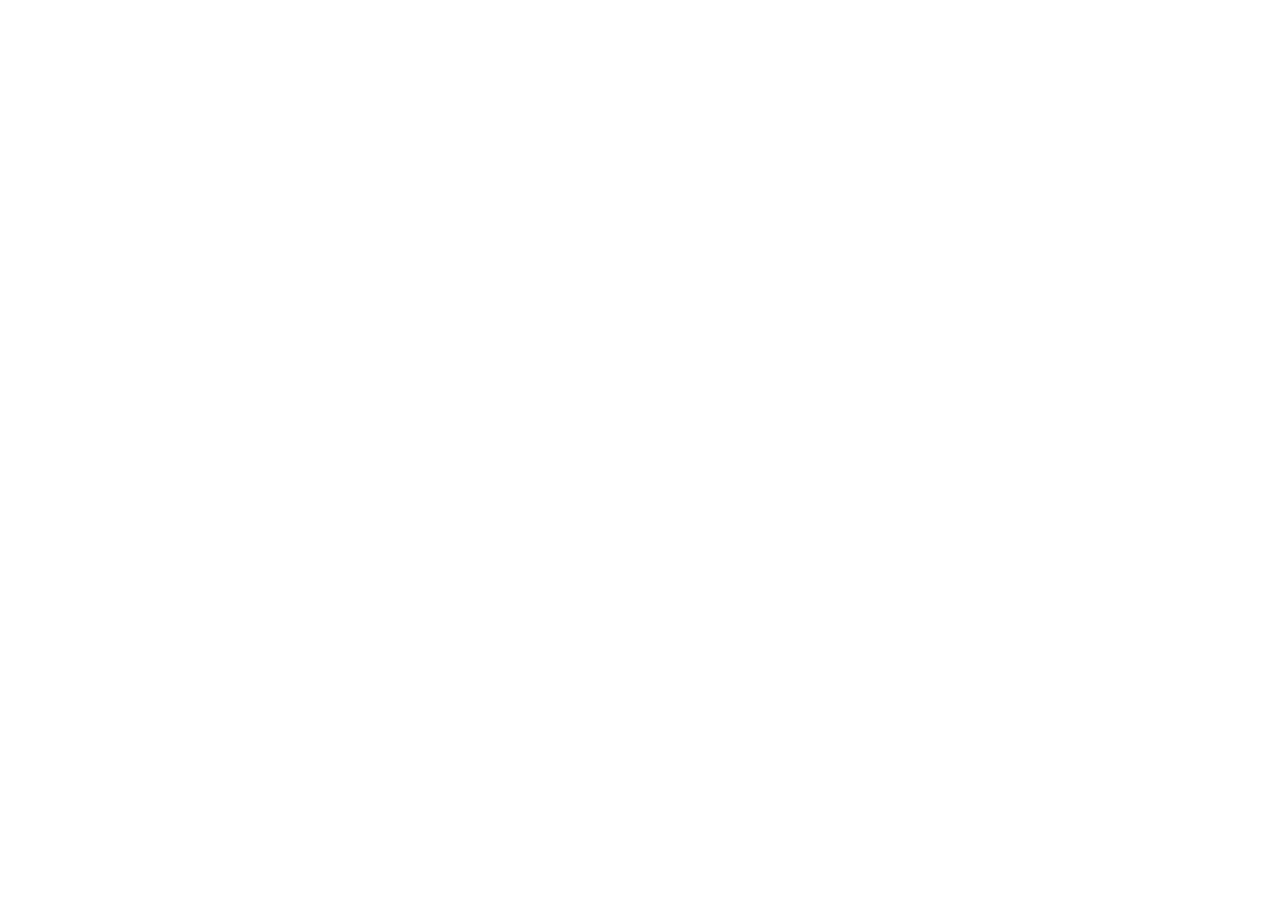
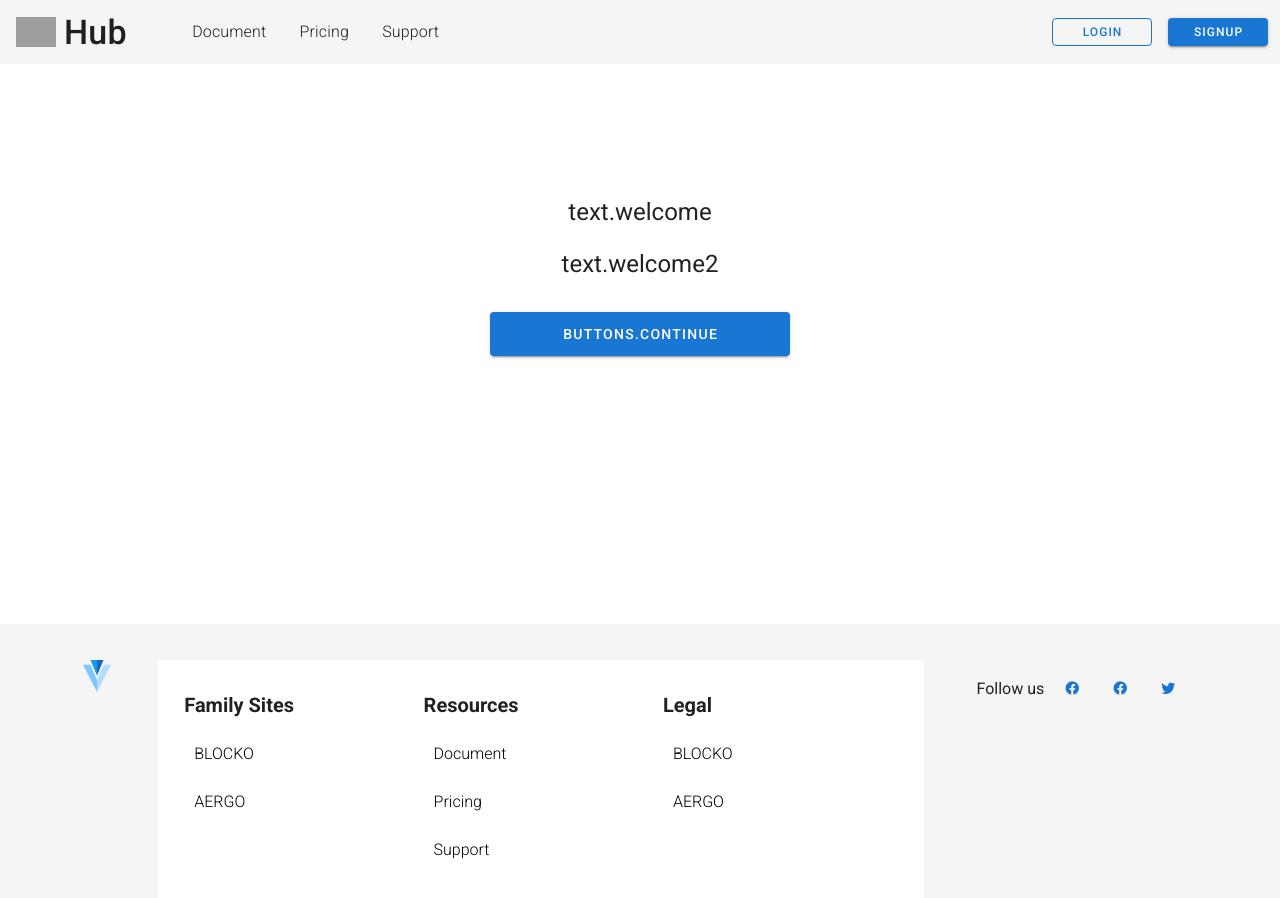
Before and after one commit to everjs78/vuejs_setup, a Vue app: page /welcome in a window 1280 px wide. Shown: the top 898 px of the page. Before the commit the page ends 800 px from the top, so only its background shows below. Built offline with nearby package versions, Linux system fonts and the light colour scheme; grey boxes are pictures that could not be loaded.

Commit message:
[signup] modify to go welcome component after sucessfull signup

```diff
--- a/src/router/index.ts
+++ b/src/router/index.ts
@@ -8,6 +8,7 @@
 import Pricing from '../views/Pricing.vue';
 import Login from '../views/Login.vue';
 import SignUp from '../views/SignUp.vue';
+import Welcome from '../views/Welcome.vue';
 import Projects from '@/views/project/Projects.vue';
 import Activity from '@/views/project/Activity.vue';
 
@@ -47,6 +48,11 @@
         path: 'signup',
         name: 'signup',
         component: SignUp,
+      },
+      {
+        path: 'welcome',
+        name: 'welcome',
+        component: Welcome,
       },
     ],
   },
--- a/src/views/MainFrame.vue
+++ b/src/views/MainFrame.vue
@@ -2,7 +2,7 @@
   <div>
     <Header></Header>
     <v-main>
-      <v-responsive min-height="100vh">
+      <v-responsive min-height="70vh">
         <router-view class="router-view" />
       </v-responsive>
     </v-main>
--- a/src/views/SignUp.vue
+++ b/src/views/SignUp.vue
@@ -1,5 +1,5 @@
 <template>
-  <v-form ref="form" v-model="isValid" lazy-validation @submit.prevent="trySignUp">
+  <v-form ref="form" v-model="valid" lazy-validation @submit.prevent="trySignUp">
     <v-row align="center" justify="center">
       <v-col cols="12" sm="8" md="4">
         <div class="component login d-flex flex-column">
@@ -8,13 +8,13 @@
               <div class="login-form">
                 <!--<Logo :width="346" /> -->
                 <span class="label-text">{{ $t('labels.user_id') }}</span>
+
                 <v-text-field
                   v-model="userId"
-                  autofocus
                   :rules="[rules.required, rules.email]"
                   maxlength="100"
                   outlined
-                  required
+                  height="36px"
                 />
                 <span class="label-text">{{ $t('labels.password') }}</span>
                 <v-text-field
@@ -23,10 +23,10 @@
                   :rules="[rules.required, rules.password]"
                   maxlength="16"
                   outlined
-                  required
+                  height="36px"
                 />
 
-                <v-btn block color="primary" height="40px" type="submit" :disabled="!isValid">
+                <v-btn block color="primary" height="40px" type="submit" :disabled="!valid">
                   {{ $t('buttons.sign_up') }}
                 </v-btn>
                 <v-row justify="center">
@@ -71,7 +71,7 @@
     userId: '',
     password: '',
     rememberMe: false,
-    isValid: false,
+    valid: false,
   }),
   methods: {
     trySignUp(): void {
@@ -86,11 +86,12 @@
           password: this.password,
         })
         .then((data) => {
-          console.log('signup ok');
-          this.$router.replace({ name: 'projects' });
+          console.log('signup ok' + this.userId);
+          window.localStorage.setItem('userId', this.userId);
+          this.$router.replace({ name: 'welcome' });
         })
         .catch((error) => {
-          console.log('api server err');
+          console.log('api server err' + error);
           throw error;
         });
     },
@@ -128,6 +129,12 @@
       box-shadow: 0 2px 4px 0 rgba(0, 0, 0, 0.08);
       background-color: #ffffff;
 
+      .v-text-field .v-input__control .v-input__slot {
+        min-height: auto !important;
+        display: flex !important;
+        align-items: center !important;
+      }
+
       .logo {
         align-content: center;
         margin: 20px 0 56px;
@@ -139,7 +146,7 @@
       }
       .username,
       .password {
-        margin-bottom: 16px;
+        height: 36px;
       }
       .login-button {
         margin-top: 10px;
--- /dev/null
+++ b/src/views/Welcome.vue
@@ -0,0 +1,94 @@
+<template>
+  <v-container fill-height fluid class="pa-0">
+    <v-row align="center" justify="center">
+      <v-col>
+        <div class="component welcome mx-auto">
+          <p class="text-center welcome-text">{{ $t('text.welcome') }}</p>
+          <p class="text-center welcome-text">{{ $t('text.welcome2') }}</p>
+          <p class="text-center account">{{ userId }}</p>
+
+          <div class="welcome-button">
+            <v-btn large block color="primary" @click="goLogin">
+              {{ $t('buttons.continue') }}
+            </v-btn>
+          </div>
+        </div>
+      </v-col>
+    </v-row>
+  </v-container>
+</template>
+
+<script lang="ts">
+import Vue from 'vue';
+//import Logo from '../../components/basic/Logo.vue';
+//import Copyrights from '../../components/basic/Copyrights.vue';
+
+export default Vue.extend({
+  name: 'Welcome',
+  components: {
+    //Logo,
+    //Copyrights,
+  },
+  data() {
+    return {
+      userId: '',
+    };
+  },
+  methods: {
+    goLogin(): void {
+      console.log('go main');
+      this.$router.replace({ name: 'login' });
+    },
+  },
+  created() {
+    this.userId = window.localStorage.getItem('userId') || '';
+  },
+});
+</script>
+
+<style lang="scss">
+@import '@/components/styles/variables.scss';
+
+.component.welcome {
+  width: 300px;
+  height: 300px;
+
+  .welcome-text {
+    font-size: 24px;
+    text-align: center;
+  }
+
+  .welcome-button {
+    margin-top: 30px;
+    height: 30px;
+  }
+
+  .account {
+    font-size: 24px;
+    color: #5d80fd;
+  }
+}
+</style>
+
+<i18n>
+{
+  "en": {
+    "text": {
+      "welcome": "Welcome",
+      "welcome2": "New Account is established"
+    },
+    "buttons": {
+      "continue": "Continue"
+    }
+  },
+  "ko": {
+    "text": {
+      "welcome": "환영합니다",
+      "welcome2": "새로운 계정이 생성되었습니다"
+    },
+    "buttons": {
+      "continue": "계속"
+    }
+  }
+}
+</i18n>
```
